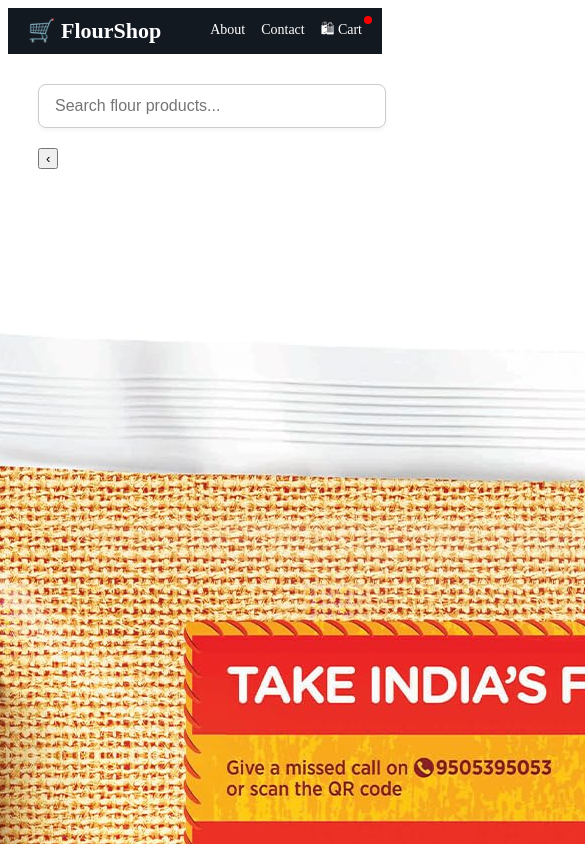
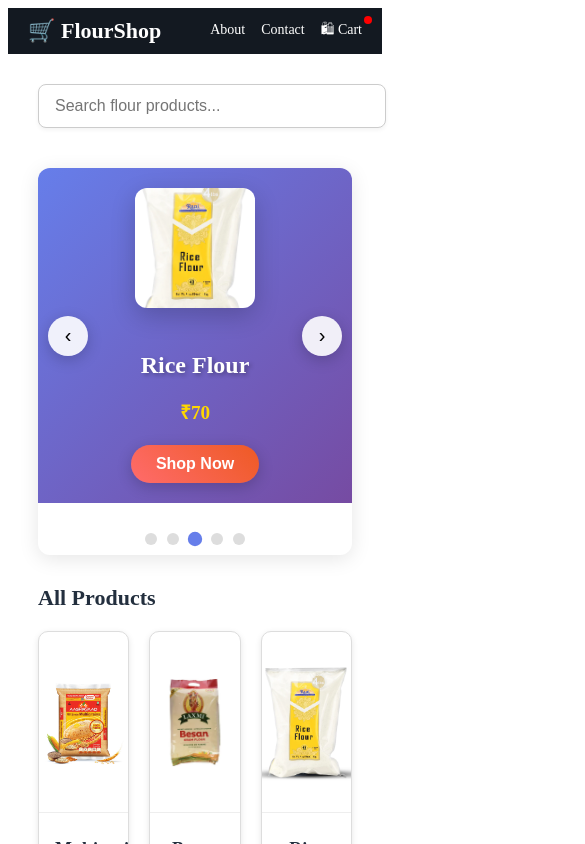
Before and after one commit to revia05/E-Commerce, a React (Vite) app: page / in a window 390 px wide. Shown: the top 844 px of the page, 585 px wide, since content can reach past the window. Built offline with nearby package versions, Linux system fonts and the light colour scheme.

Commit message:
Update main.css

```diff
--- a/src/styles/main.css
+++ b/src/styles/main.css
@@ -258,3 +258,208 @@ nav a:hover {
 .amazon-remove:hover {
   background-color: #dc2626;
 }
+
+/* Carousel Styles */
+.carousel-container {
+  width: 100%;
+  max-width: 1200px;
+  margin: 20px auto;
+  position: relative;
+  overflow: hidden;
+  border-radius: 12px;
+  box-shadow: 0 4px 20px rgba(0, 0, 0, 0.1);
+}
+
+.carousel-wrapper {
+  position: relative;
+  display: flex;
+  align-items: center;
+}
+
+.carousel-slides {
+  display: flex;
+  width: 100%;
+  transition: transform 0.5s ease-in-out;
+}
+
+.carousel-slide {
+  min-width: 100%;
+  position: relative;
+}
+
+.carousel-content {
+  display: flex;
+  align-items: center;
+  background: linear-gradient(135deg, #667eea 0%, #764ba2 100%);
+  color: white;
+  padding: 40px;
+  min-height: 300px;
+}
+
+.carousel-image {
+  width: 200px;
+  height: 200px;
+  object-fit: cover;
+  border-radius: 12px;
+  margin-right: 40px;
+  box-shadow: 0 8px 25px rgba(0, 0, 0, 0.2);
+}
+
+.carousel-text {
+  flex: 1;
+}
+
+.carousel-text h3 {
+  font-size: 2.5rem;
+  margin-bottom: 10px;
+  font-weight: bold;
+  text-shadow: 2px 2px 4px rgba(0, 0, 0, 0.3);
+}
+
+.carousel-price {
+  font-size: 1.8rem;
+  margin-bottom: 20px;
+  font-weight: 600;
+  color: #ffd700;
+}
+
+.carousel-cta {
+  background: linear-gradient(45deg, #ff6b6b, #ee5a24);
+  color: white;
+  border: none;
+  padding: 12px 30px;
+  font-size: 1.1rem;
+  font-weight: bold;
+  border-radius: 25px;
+  cursor: pointer;
+  transition: all 0.3s ease;
+  box-shadow: 0 4px 15px rgba(0, 0, 0, 0.2);
+}
+
+.carousel-cta:hover {
+  transform: translateY(-2px);
+  box-shadow: 0 6px 20px rgba(0, 0, 0, 0.3);
+  background: linear-gradient(45deg, #ee5a24, #ff6b6b);
+}
+
+.carousel-button {
+  position: absolute;
+  top: 50%;
+  transform: translateY(-50%);
+  background: rgba(255, 255, 255, 0.9);
+  border: none;
+  width: 50px;
+  height: 50px;
+  border-radius: 50%;
+  font-size: 24px;
+  cursor: pointer;
+  z-index: 10;
+  transition: all 0.3s ease;
+  box-shadow: 0 4px 15px rgba(0, 0, 0, 0.2);
+}
+
+.carousel-button:hover {
+  background: white;
+  transform: translateY(-50%) scale(1.1);
+  box-shadow: 0 6px 20px rgba(0, 0, 0, 0.3);
+}
+
+.carousel-button.prev {
+  left: 20px;
+}
+
+.carousel-button.next {
+  right: 20px;
+}
+
+.carousel-indicators {
+  display: flex;
+  justify-content: center;
+  gap: 10px;
+  margin-top: 20px;
+  padding: 10px;
+}
+
+.indicator {
+  width: 12px;
+  height: 12px;
+  border-radius: 50%;
+  border: none;
+  background: #ddd;
+  cursor: pointer;
+  transition: all 0.3s ease;
+}
+
+.indicator.active {
+  background: #667eea;
+  transform: scale(1.2);
+}
+
+.indicator:hover {
+  background: #667eea;
+  transform: scale(1.1);
+}
+
+/* Responsive Design for Carousel */
+@media (max-width: 768px) {
+  .carousel-content {
+    flex-direction: column;
+    text-align: center;
+    padding: 30px 20px;
+    min-height: 250px;
+  }
+
+  .carousel-image {
+    width: 150px;
+    height: 150px;
+    margin-right: 0;
+    margin-bottom: 20px;
+  }
+
+  .carousel-text h3 {
+    font-size: 1.8rem;
+  }
+
+  .carousel-price {
+    font-size: 1.4rem;
+  }
+
+  .carousel-button {
+    width: 40px;
+    height: 40px;
+    font-size: 20px;
+  }
+
+  .carousel-button.prev {
+    left: 10px;
+  }
+
+  .carousel-button.next {
+    right: 10px;
+  }
+}
+
+@media (max-width: 480px) {
+  .carousel-content {
+    padding: 20px 15px;
+    min-height: 200px;
+  }
+
+  .carousel-image {
+    width: 120px;
+    height: 120px;
+  }
+
+  .carousel-text h3 {
+    font-size: 1.5rem;
+  }
+
+  .carousel-price {
+    font-size: 1.2rem;
+  }
+
+  .carousel-cta {
+    padding: 10px 25px;
+    font-size: 1rem;
+  }
+}
```
